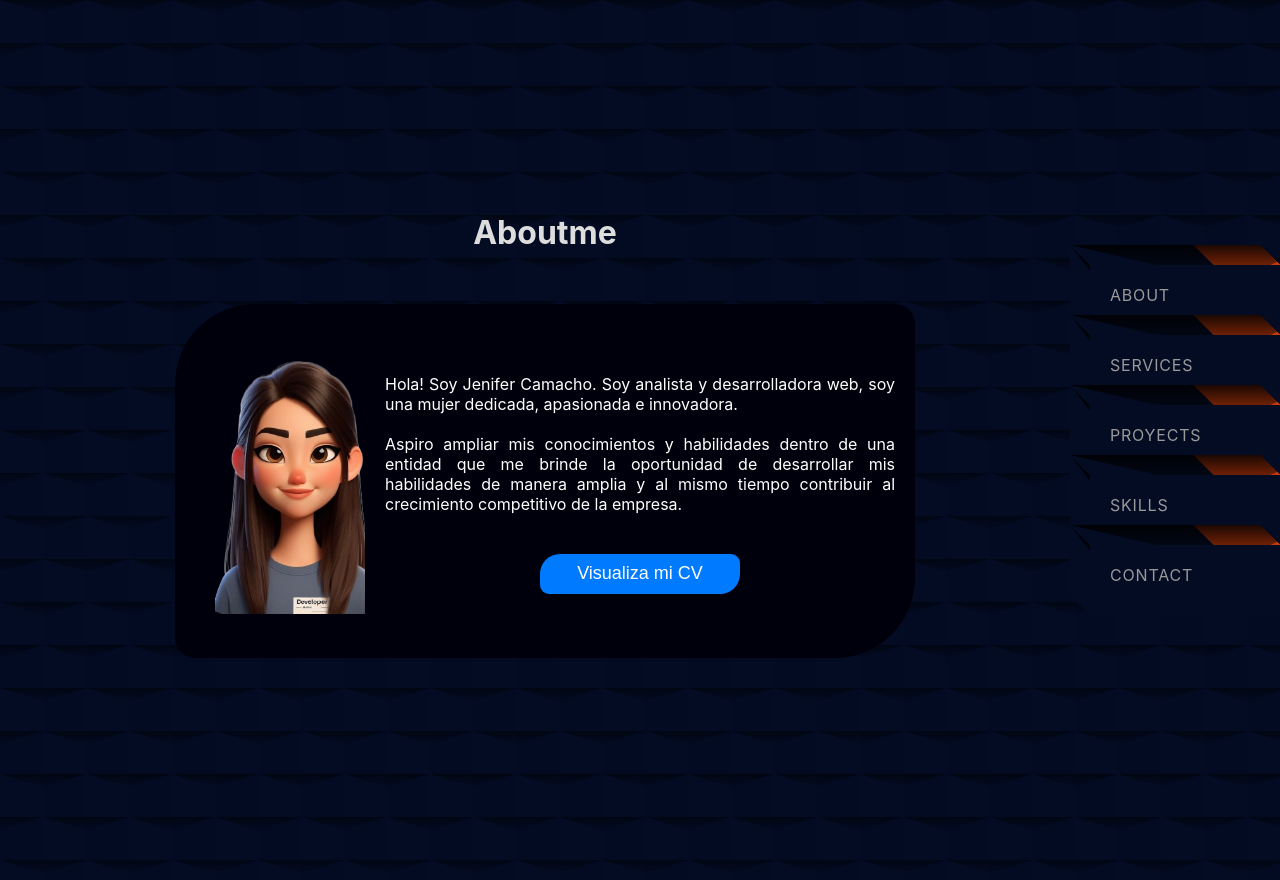
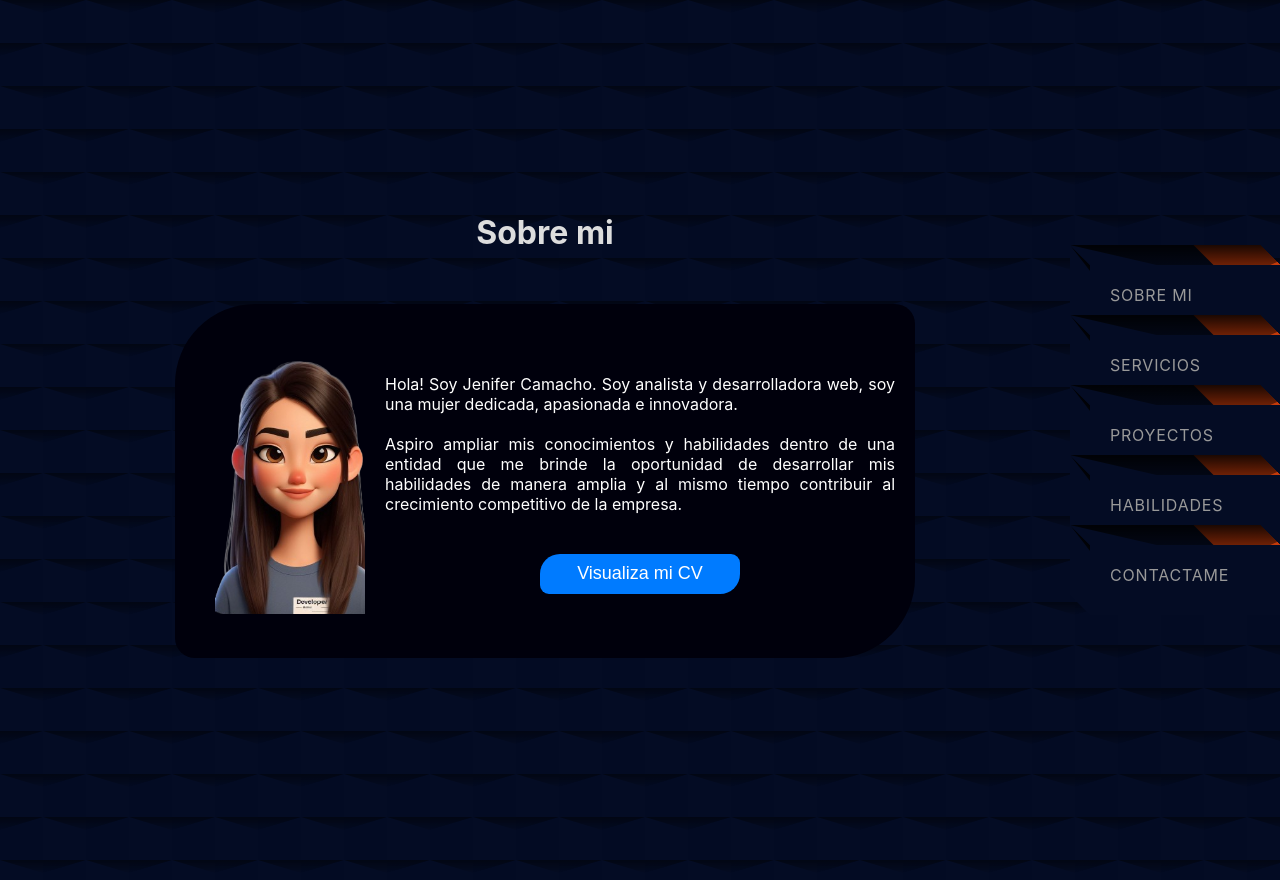
Before and after one commit to valentinacamacho/DeveloperJeni, a React (Create React App) app: page /Aboutme in a window 1280 px wide. Built offline with nearby package versions, Linux system fonts and the light colour scheme.

Commit message:
Arrange the resume and place it in the Document folder.

```diff
--- a/src/Layout/Sidebar.jsx
+++ b/src/Layout/Sidebar.jsx
@@ -21,19 +21,19 @@ function Sidebar() {
             <a><Link to="/Home">Home</Link></a>
           </li> */}
           <li>
-            <a><Link to="/Aboutme">About</Link></a>
+            <a><Link to="/Aboutme">Sobre mi</Link></a>
           </li>
           <li>
-            <a><Link to="/Services">Services</Link></a>
+            <a><Link to="/Services">servicios</Link></a>
           </li>
           <li>
-            <a><Link to="/Proyects">Proyects</Link></a>
+            <a><Link to="/Proyects">Proyectos</Link></a>
           </li>
           <li>
-            <a><Link to="/Skills">Skills</Link></a>
+            <a><Link to="/Skills">Habilidades</Link></a>
           </li>
           <li>
-            <a><Link to="/Contact">Contact</Link></a>
+            <a><Link to="/Contact">Contactame</Link></a>
           </li>
         </ul>
       </div>
--- a/src/Pages/Aboutme.jsx
+++ b/src/Pages/Aboutme.jsx
@@ -7,7 +7,7 @@ function Aboutme() {
   return (
     <div className="contenedor">
       <div className='titulo-2'>
-        <h1>Aboutme </h1>
+        <h1>Sobre mi </h1>
       </div>
       <div className="rectangulo">
         <div className="contenido">
--- a/src/Stylesheets/About.css
+++ b/src/Stylesheets/About.css
@@ -103,6 +103,7 @@
 
 .titulo-2:hover {
   color: #0087f5;
+  margin-top:15px ;
 }
 
 .titulo-2::after {
```
Also changed, not shown: 1 other file (tests, documents, lock files or other folders).
